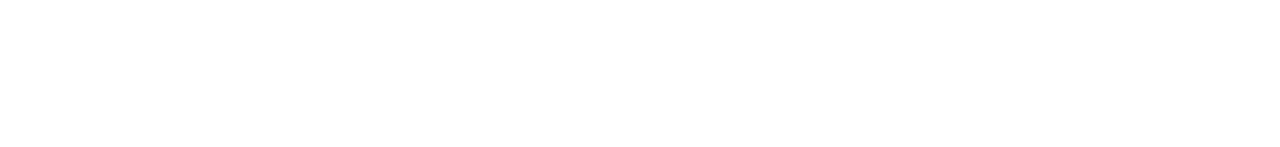
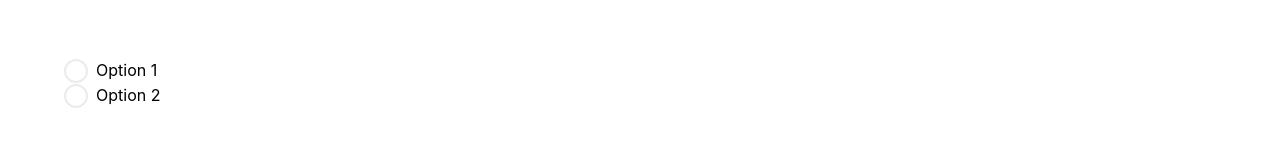
Before and after one commit to aradH01/cinematic, a Next.js app: page / in a window 1280 px wide. Shown: the part 457-604 px from the top of the page. Built offline with nearby package versions, Linux system fonts and the light colour scheme.

Commit message:
feat(RadioButton): add RadioButton component

```diff
--- a/src/app/page.tsx
+++ b/src/app/page.tsx
@@ -6,6 +6,7 @@
 import {SendBox} from "@/components/elements/Sendbox";
 import {useState} from "react";
 import {CategoriesButton} from "@/components/elements/CategoriesButton/CategoriesButton";
+import {RadioButton} from "@/components/elements/RadioButton";
 
 export default function HomePage() {
     const { t, i18n } = useTranslation(); // Use default namespace or specify if required
@@ -25,7 +26,7 @@
         {label: "Anime", value: 0, selected: false},
         {label: "Black stories", value: 0, selected: false},
     ]);
-
+    const [selected, setSelected] = useState('');
     return (
         <div className="mx-auto p-16">
             <h1 className="text-black">{t('welcome')}</h1>
@@ -46,12 +47,29 @@
                 <Input error="Assistive text" label="Label" placeHolder="Type something"/>
             </div>
             <div className="flex gap-8 items-center">
-                <SendBox />
-                <SendBox />
-                <SendBox />
+                <SendBox/>
+                <SendBox/>
+                <SendBox/>
             </div>
             <div className="flex gap-8 items-center">
-                <CategoriesButton label="Category" className="mt-[40.5px]" categories={categories} onClick={() => {}}/>
+                <CategoriesButton label="Category" className="mt-[40.5px]" categories={categories} onClick={() => {
+                }}/>
+            </div>
+            <div>
+                <RadioButton
+                    label="Option 1"
+                    name="example"
+                    value="option1"
+                    checked={selected === 'option1'}
+                    onChange={(e) => setSelected(e.target.value)}
+                />
+                <RadioButton
+                    label="Option 2"
+                    name="example"
+                    value="option2"
+                    checked={selected === 'option2'}
+                    onChange={(e) => setSelected(e.target.value)}
+                />
             </div>
         </div>
     );
--- /dev/null
+++ b/src/components/elements/RadioButton/RadioButton.tsx
@@ -0,0 +1,78 @@
+'use client';
+
+import styled from '@emotion/styled';
+import React from 'react';
+
+export interface RadioButtonProps {
+    label: string;
+    name: string;
+    value: string;
+    checked?: boolean;
+    onChange?: React.ChangeEventHandler<HTMLInputElement>;
+}
+
+const Wrapper = styled.label`
+    display: flex;
+    align-items: center;
+    cursor: pointer;
+`;
+
+const HiddenRadio = styled.input`
+    display: none;
+`;
+
+const StyledRadio = styled.span<{ checked: boolean }>`
+    display: inline-block;
+    width: 24px;
+    height: 24px;
+    border:2px solid ${({ checked, theme }) =>
+            checked ? 'none' : theme.components.inputBackground};
+    border-radius: 50%;
+    position: relative;
+    transition: background 0.3s ease, border-color 0.3s ease;
+
+    &::before {
+        content: '';
+        position: absolute;
+        top: 50%;
+        left: 50%;
+        transform: translate(-50%, -50%);
+        width: 12px;
+        height: 12px;
+        background-color: ${({ checked, theme }) =>
+                checked ? theme.components.blue100 : 'transparent'};
+        border-radius: 50%;
+        transition: background-color 0.3s ease;
+    }
+
+    background-color: ${({ checked, theme }) =>
+            checked ? theme.components.green300 : 'transparent'};
+`;
+
+const Label = styled.span`
+    margin-left: 8px;
+    font-size: 16px;
+    color: ${({ theme }) => theme.font.black};
+`;
+
+export const RadioButton: React.FC<RadioButtonProps> = ({
+                                                            label,
+                                                            name,
+                                                            value,
+                                                            checked = false,
+                                                            onChange,
+                                                        }) => {
+    return (
+        <Wrapper>
+            <HiddenRadio
+                type="radio"
+                name={name}
+                value={value}
+                checked={checked}
+                onChange={onChange}
+            />
+            <StyledRadio checked={checked} />
+            <Label>{label}</Label>
+        </Wrapper>
+    );
+};
--- /dev/null
+++ b/src/components/elements/RadioButton/index.ts
@@ -0,0 +1 @@
+export {RadioButton} from "./RadioButton";
--- a/src/shared/styles/themes.ts
+++ b/src/shared/styles/themes.ts
@@ -15,6 +15,7 @@
         outlinedButtonBorder: 'rgba(0, 0, 0, 0.20)',
         inputBackground: 'rgba(0, 0, 0, 0.08)',
         green300: '#52C41A',
+        blue100: '#D6E4FF'
     },
     font: {
         white: '#fff',
@@ -35,6 +36,7 @@
         outlinedButtonBorder: 'rgba(0, 0, 0, 0.20)',
         inputBackground: 'rgba(0, 0, 0, 0.08)',
         green300: '#52C41A',
+        blue100: '#D6E4FF'
     },
     font: {
         white: '#fff',
```
Lines whose indentation alone changed are shown as unchanged.
